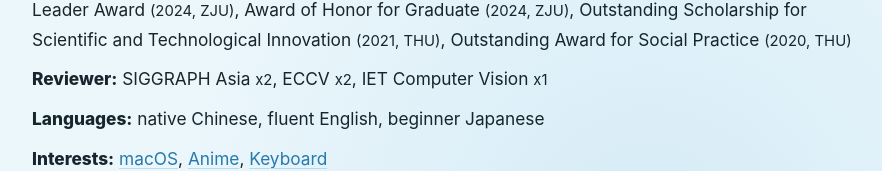
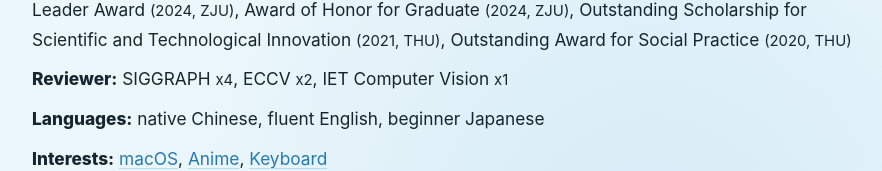
Before and after one commit to Xijie-Yang/xijie-yang.github.io, a React (Vite) app: page / in a window 1280 px wide. Shown: the part 2232-2403 px from the top of the page, without its empty margins (148-1030 px from the left). Built offline with nearby package versions, Linux system fonts and the light colour scheme.

Commit message:
update review

```diff
--- a/src/App.jsx
+++ b/src/App.jsx
@@ -206,7 +206,7 @@ function App() {
       </p>
 
       <p>
-        <strong>Reviewer:</strong> SIGGRAPH Asia <small>x2</small>, ECCV{" "}
+        <strong>Reviewer:</strong> SIGGRAPH <small>x4</small>, ECCV{" "}
         <small>x2</small>, IET Computer Vision <small>x1</small>
       </p>
 
```
